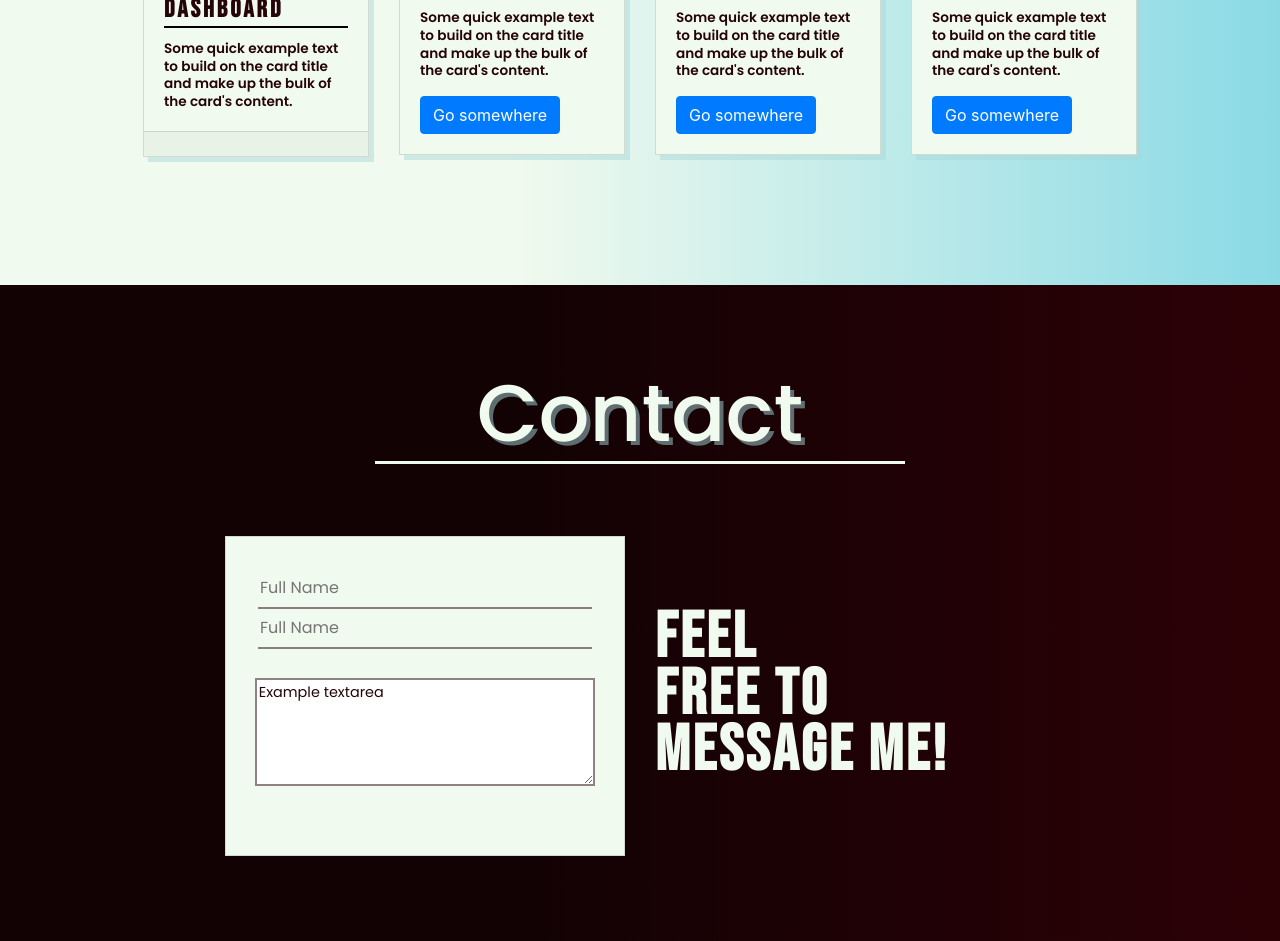
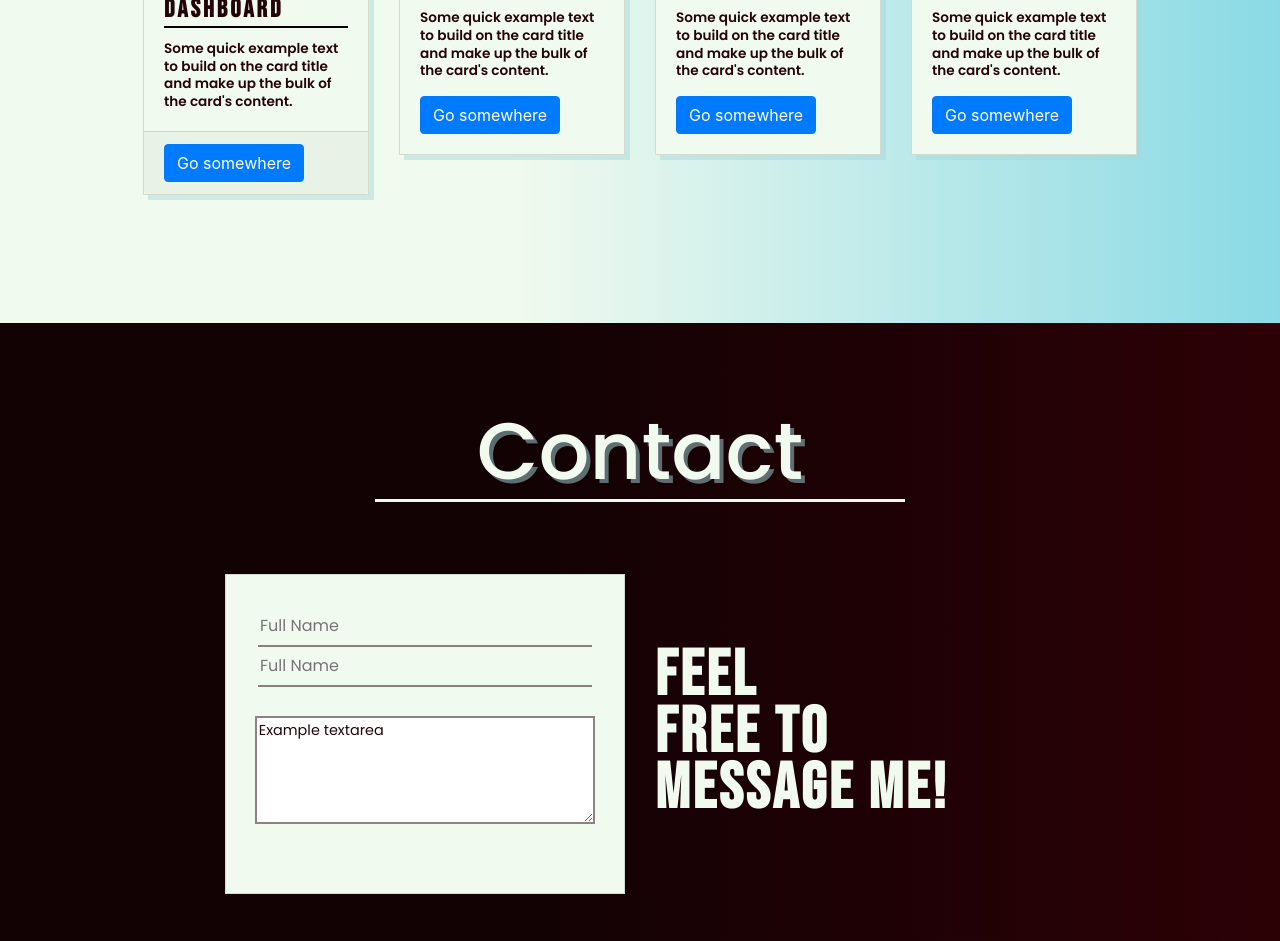
Before and after one commit to Cjir/Cjir.github.io, a website: page index.html in a window 1280 px wide. Shown: the part 1914-2855 px from the top of the page. Drawn offline with nearby package versions, Linux system fonts and the light colour scheme.

Commit message:
link to pages

```diff
--- a/index.html
+++ b/index.html
@@ -147,7 +147,7 @@
                             the card's content.</p>
                     </div>
                     <div class="card-footer">
-
+                        <a href="https://Cjir.github.io/Cjir/DashboardProject/index.html" class="btn btn-primary">Go somewhere</a>
                     </div>
                 </div>
             </div>
```
